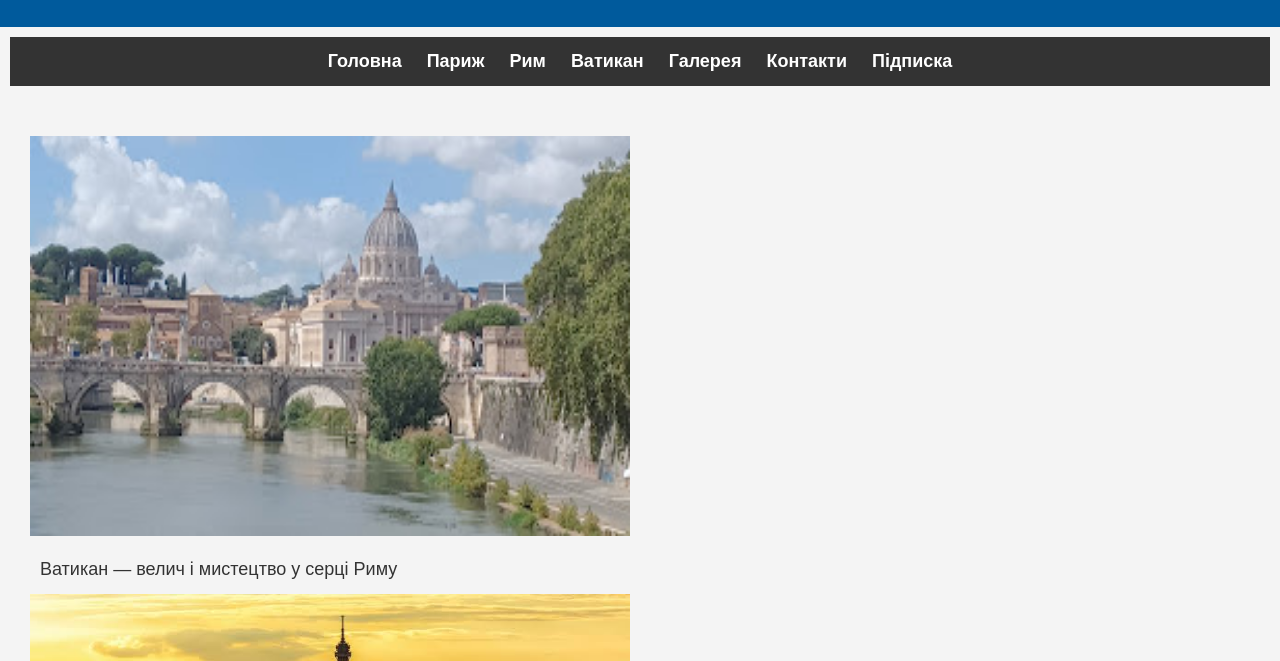
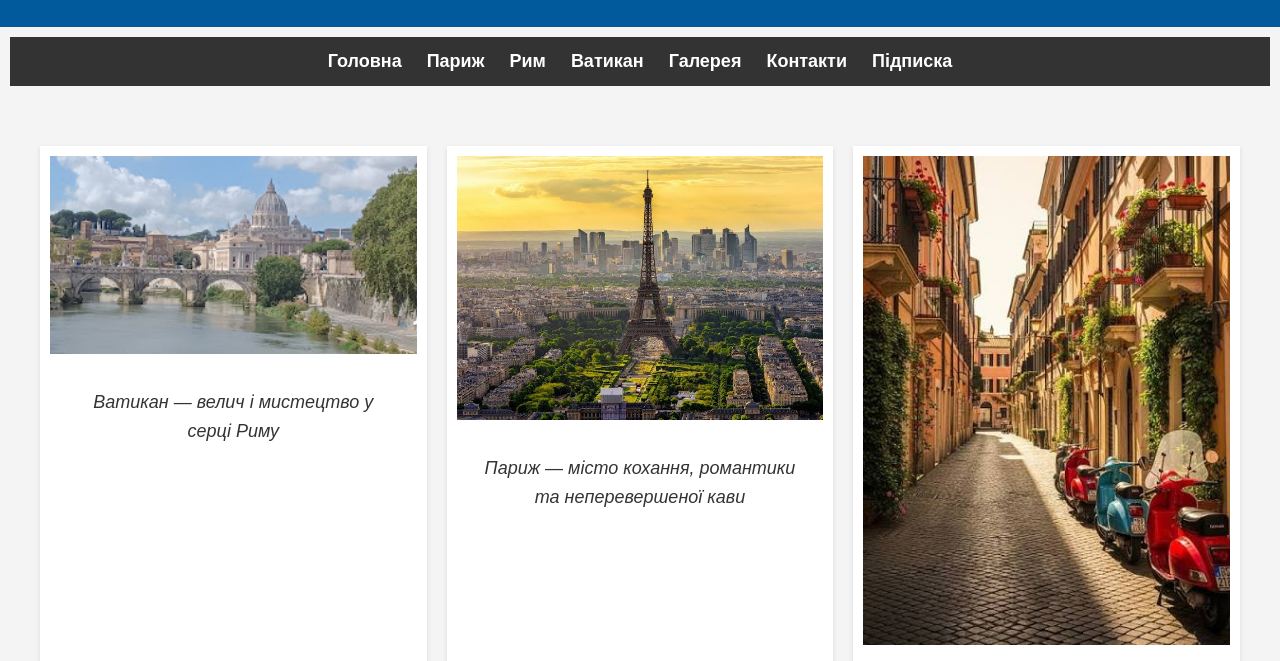
Before and after one commit to oradionovkip2023/ipLabs, a plain HTML site: page pw1/index.html in a window 1280 px wide. Shown: the part 119-780 px from the top of the page. Drawn offline with Linux system fonts and the light colour scheme.

Commit message:
fin_pw_1

```diff
--- a/pw1/index.html
+++ b/pw1/index.html
@@ -25,19 +25,21 @@
     </nav>
 
 <main>
-        <section class="city-preview">
-            <figure>
+        <section id = "photo-gallery" class="city-preview">
+        <ul>
+           <li><figure>
                 <img src="vatican.jpg" alt="Краєвиди Ватикану" width="600" height="400">
                 <figcaption>Ватикан — велич і мистецтво у серці Риму</figcaption>
-            </figure>
-            <figure>
+            </figure></li>
+            <li><figure>
                 <img src="paris.jpg" alt="Париж та Ейфелева вежа" width="600" height="400">
                 <figcaption>Париж — місто кохання, романтики та неперевершеної кави</figcaption>
-            </figure>
-            <figure>
+            </figure></li>
+            <li><figure>
                 <img src="rome.jpg" alt="Колізей у Римі" width="600" height="400">
                 <figcaption>Рим — вічне місто з неймовірною історією та атмосферою</figcaption>
-            </figure>
+            </figure></li>
+        </ul>
         </section>
     </main>
 
```
Also changed, not shown: pw1/gallery/index.html (+1 -1 lines).
